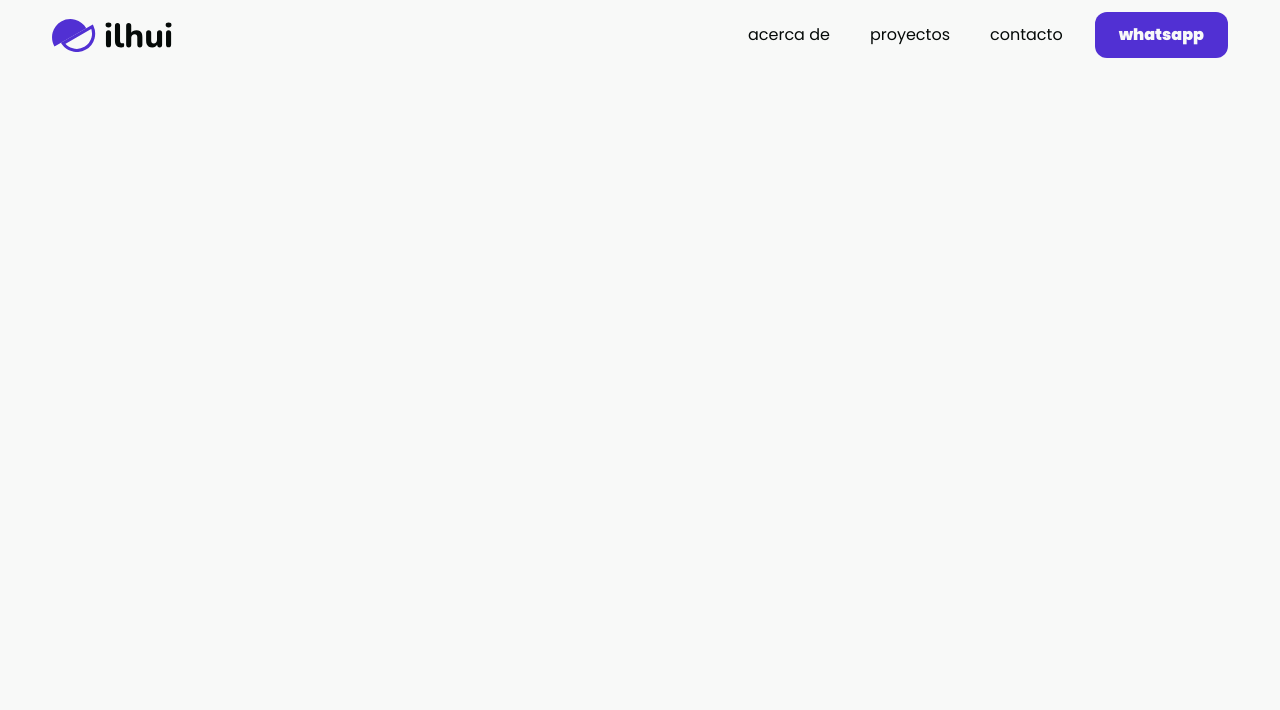
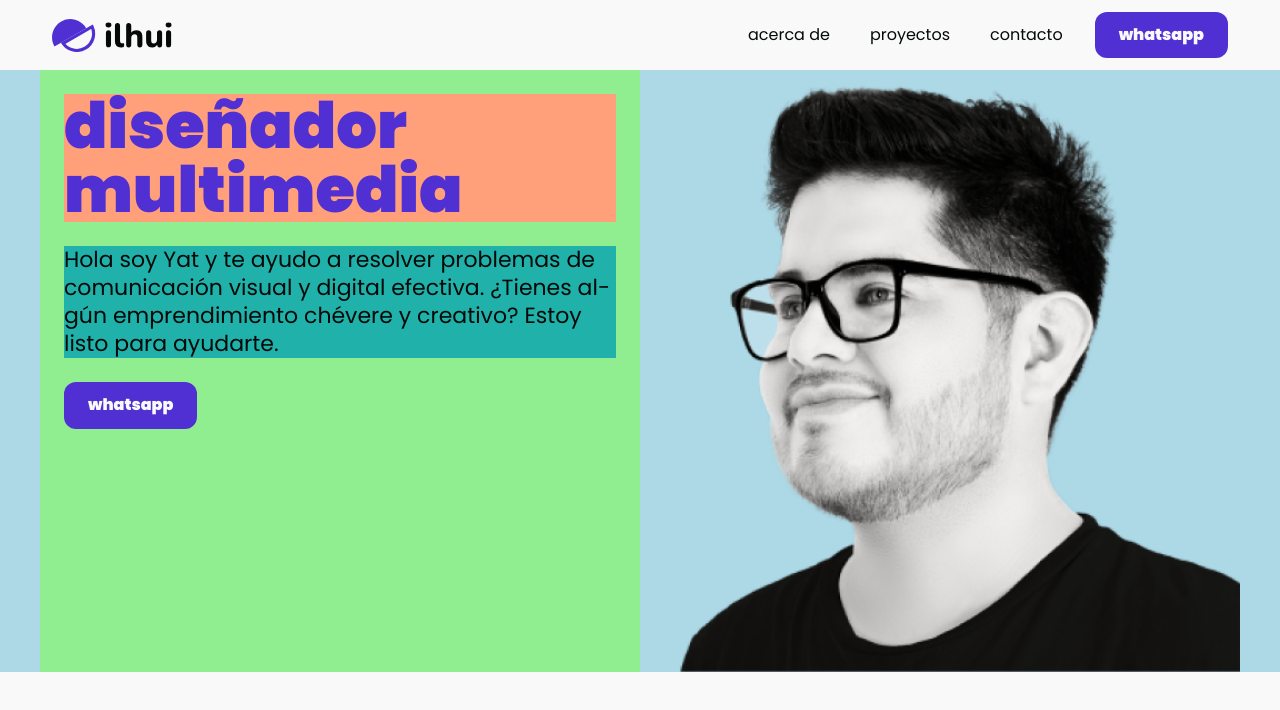
Before and after one commit to yatziel/Portafolio-Yatto, a plain HTML site: page index.html in a window 1280 px wide. Drawn offline with Linux system fonts and the light colour scheme.

Commit message:
Comenzamos la maquetación del Hero

```diff
--- a/css/style.css
+++ b/css/style.css
@@ -44,3 +44,56 @@
 .header-nav-button:hover {
 	background-color: var(--purpura);
 }
+
+/* Hero */
+
+.hero{
+	width: 100%;
+	display: flex;
+	justify-content: center;
+	background-color: lightblue;
+}
+.hero-wrapper{
+	max-width: 1200px;
+	display: grid;
+	grid-template-columns: repeat(2, 1fr);
+	background-color: lightcoral;
+}
+.hero-content{
+	padding: 24px;
+	background-color: lightgreen;
+}
+.hero-title{
+	font-size: 64px;
+	font-weight: 900;
+	line-height: 64px;
+	color: var(--morado);
+	margin-bottom: 24px;
+	background-color: lightsalmon;
+}
+.hero-paragraph{
+	font-size: 22px;
+	line-height: 28px;
+	color: var(--negro);
+	margin-bottom: 24px;
+	background-color: lightseagreen;
+}
+.hero-button{
+	width: fit-content;
+	color: var(--blanco);
+	font-weight: 900;
+	padding: 12px 24px;
+	border-radius: 12px;
+	background-color: var(--morado);
+}
+
+.hero-button:hover {
+	background-color: var(--purpura);
+}
+
+.hero-profile{
+	background-color: darksalmon;
+}
+.hero-image{
+	background-color: lightblue;
+}
--- a/index.html
+++ b/index.html
@@ -32,5 +32,17 @@
 			</nav>
 		</div>
 	</header>
+	<div class="hero">
+		<div class="hero-wrapper">
+			<div class="hero-content">
+				<h1 class="hero-title">diseñador multimedia</h1>
+				<p class="hero-paragraph">Hola soy Yat y te ayudo a resolver problemas de comunicación visual y digital efectiva. ¿Tienes algún emprendimiento chévere y creativo? Estoy listo para ayudarte.</p>
+				<a class="hero-button" href="#">whatsapp</a>
+			</div>
+			<div class="hero-profile">
+				<img class="hero-image" src="./assets/brand/profile-pic.png" alt="Fotografía de Perfil Yatto">
+			</div>
+		</div>
+	</div>
 </body>
 </html>
```
Also changed, not shown: assets/brand/profile-pic.png (added).
